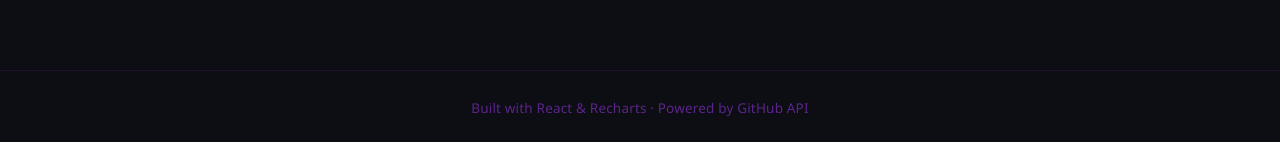
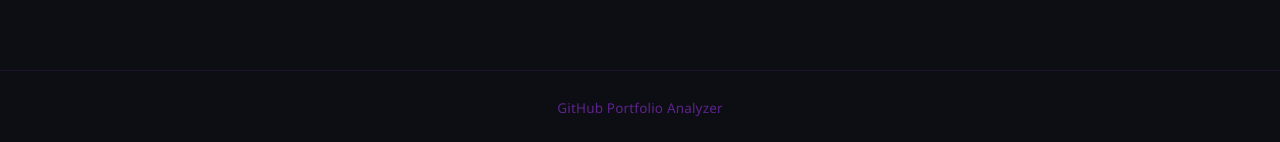
Before and after one commit to zaraduruji/github-portfolio-analyzer, a React app in the folder frontend/: page / in a window 1280 px wide. Shown: the part 740-882 px from the top of the page. Built offline with nearby package versions, Linux system fonts and the light colour scheme; the HTML template or start-up script is replaced by a standard one.

Commit message:
footer update

```diff
--- a/frontend/src/App.jsx
+++ b/frontend/src/App.jsx
@@ -92,9 +92,7 @@ function App() {
         )}
       </main>
 
-      <footer className="footer">
-        Built with React &amp; Recharts · Powered by GitHub API
-      </footer>
+      <footer className="footer">GitHub Portfolio Analyzer</footer>
     </div>
   );
 }
```
